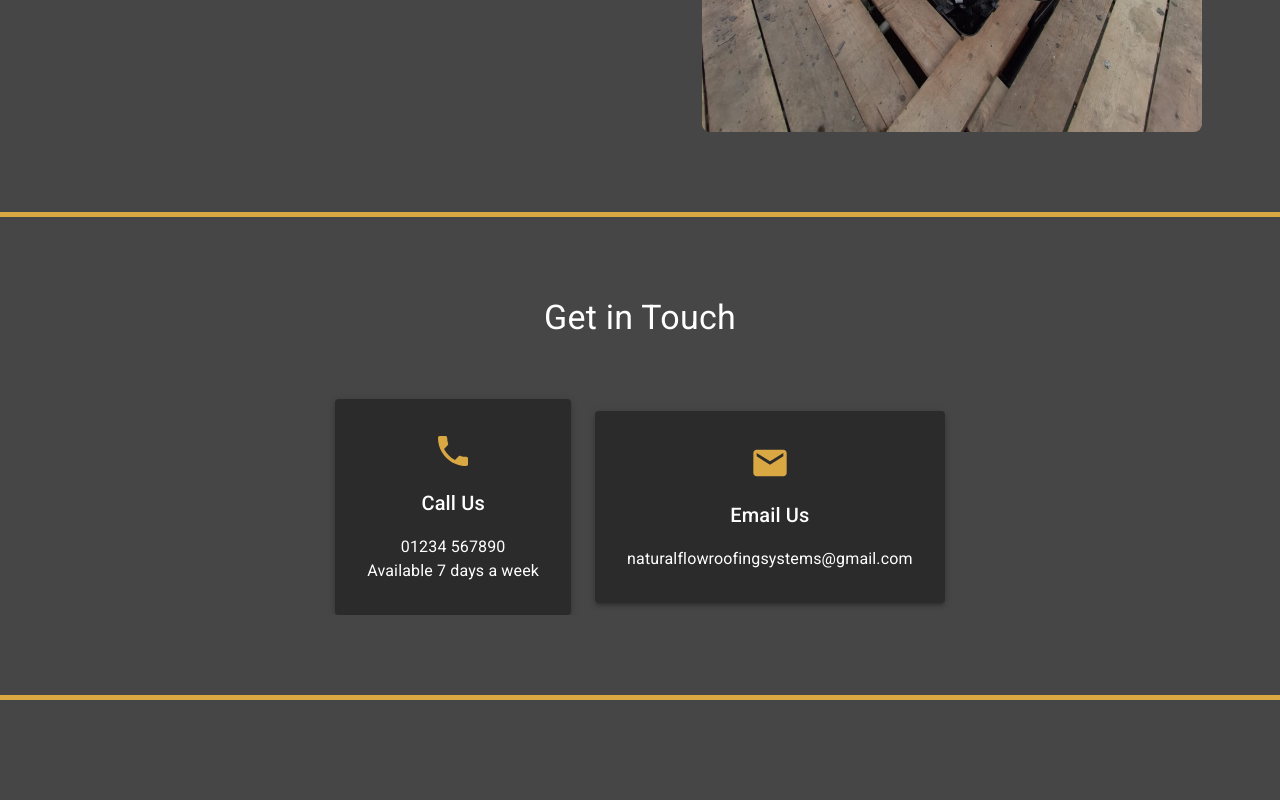
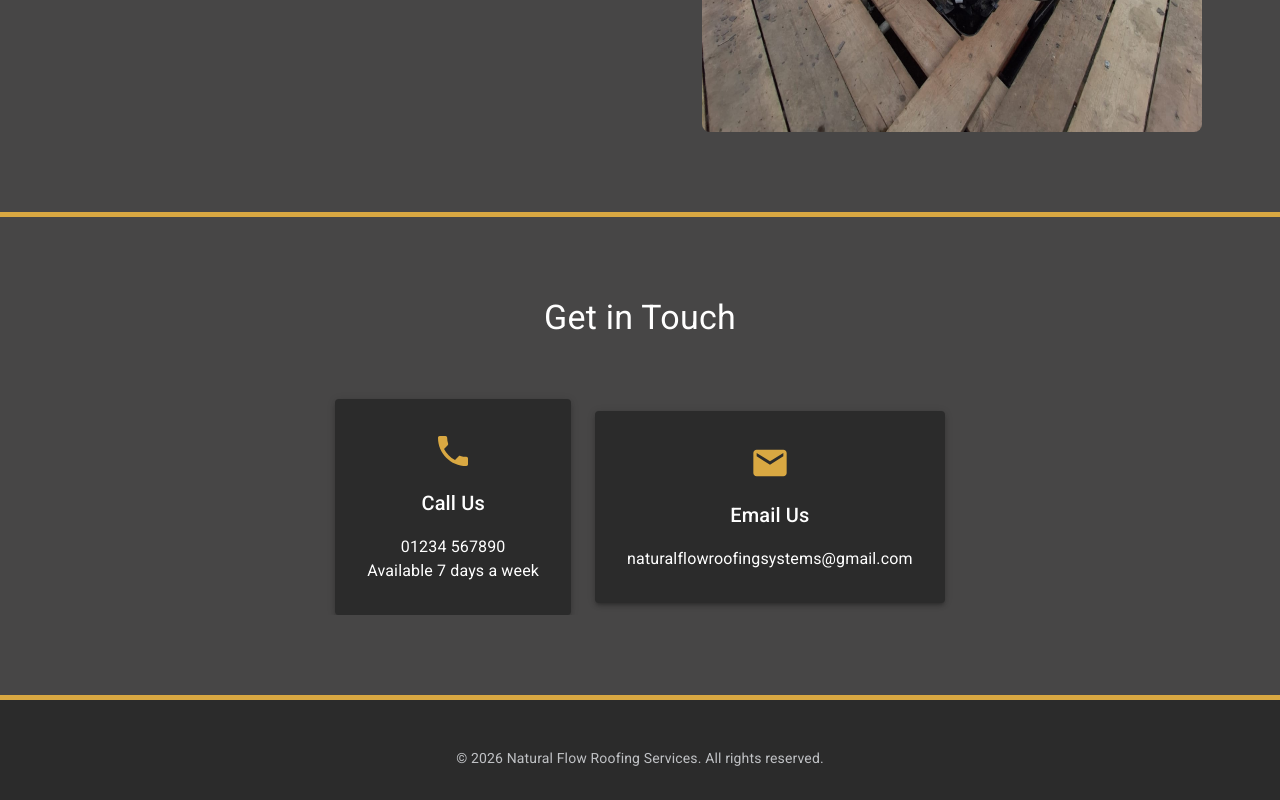
Before and after one commit to jkordek/rhroofing-website, a React (Vite) app: page / in a window 1280 px wide. Shown: the part 1915-2715 px from the top of the page. Before the commit the page ends 2615 px from the top, so only its background shows below. Built offline with nearby package versions, Linux system fonts and the light colour scheme.

Commit message:
Add Footer

```diff
--- /dev/null
+++ b/src/components/Footer.jsx
@@ -0,0 +1,38 @@
+import React from "react";
+import { Box, Typography, Stack, Link } from "@mui/material";
+
+const Footer = () => {
+  return (
+    <Box
+      component="footer"
+      sx={{
+        bgcolor: "#2B2B2B",
+        color: "#E5E7EB",
+        py: 4,
+        px: 2,
+      }}
+    >
+      {/* Future Links Section */}
+      <Stack
+        direction="row"
+        spacing={3}
+        justifyContent="center"
+        sx={{ mb: 2 }}
+      >
+        {/* Add links here when ready */}
+        {/* Example:
+        <Link href="/privacy" underline="hover" color="#E5E7EB">
+          Privacy Policy
+        </Link>
+        */}
+      </Stack>
+
+      {/* Copyright */}
+      <Typography variant="body2" align="center" sx={{ opacity: 0.8 }}>
+        © {new Date().getFullYear()} Natural Flow Roofing Services. All rights reserved.
+      </Typography>
+    </Box>
+  );
+};
+
+export default Footer;
--- a/src/pages/Home.jsx
+++ b/src/pages/Home.jsx
@@ -5,6 +5,7 @@ import Hero from '../components/Hero';
 import Services from '../components/Services';
 import AboutUs from '../components/AboutUs';
 import Contact from '../components/Contact';
+import Footer from '../components/Footer';
 
 const Home = () => (
   <>
@@ -24,6 +25,7 @@ const Home = () => (
     <Services />
     <AboutUs />
     <Contact />
+    <Footer />
   </>
 );
 
```
